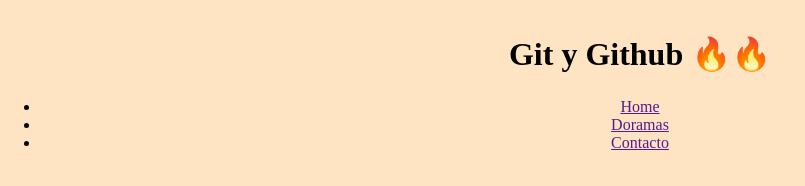
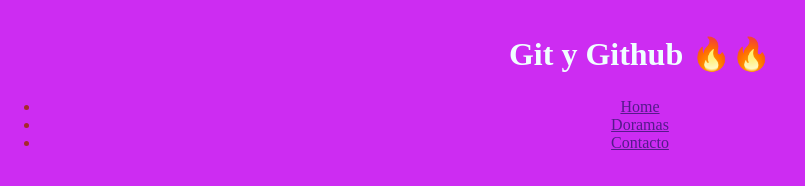
Before and after one commit to Cat0527/gitygithub, a plain HTML site: page index.html in a window 1280 px wide. Shown: the whole page, without its empty margins (0-805 px from the left). Drawn offline with Linux system fonts and the light colour scheme.

Commit message:
cambie colores

```diff
--- a/css/estilo.css
+++ b/css/estilo.css
@@ -4,12 +4,14 @@
     box-sizing: border-box;
 }
 body{
-    background-color: bisque;
+    background-color: #cd2cf2;
     padding: 25px;
+    color: brown;
 }
 h1{
     text-align: center;
     padding: 10px;
+    color: azure;
 }
 .ul{
     padding: 15px;
```
